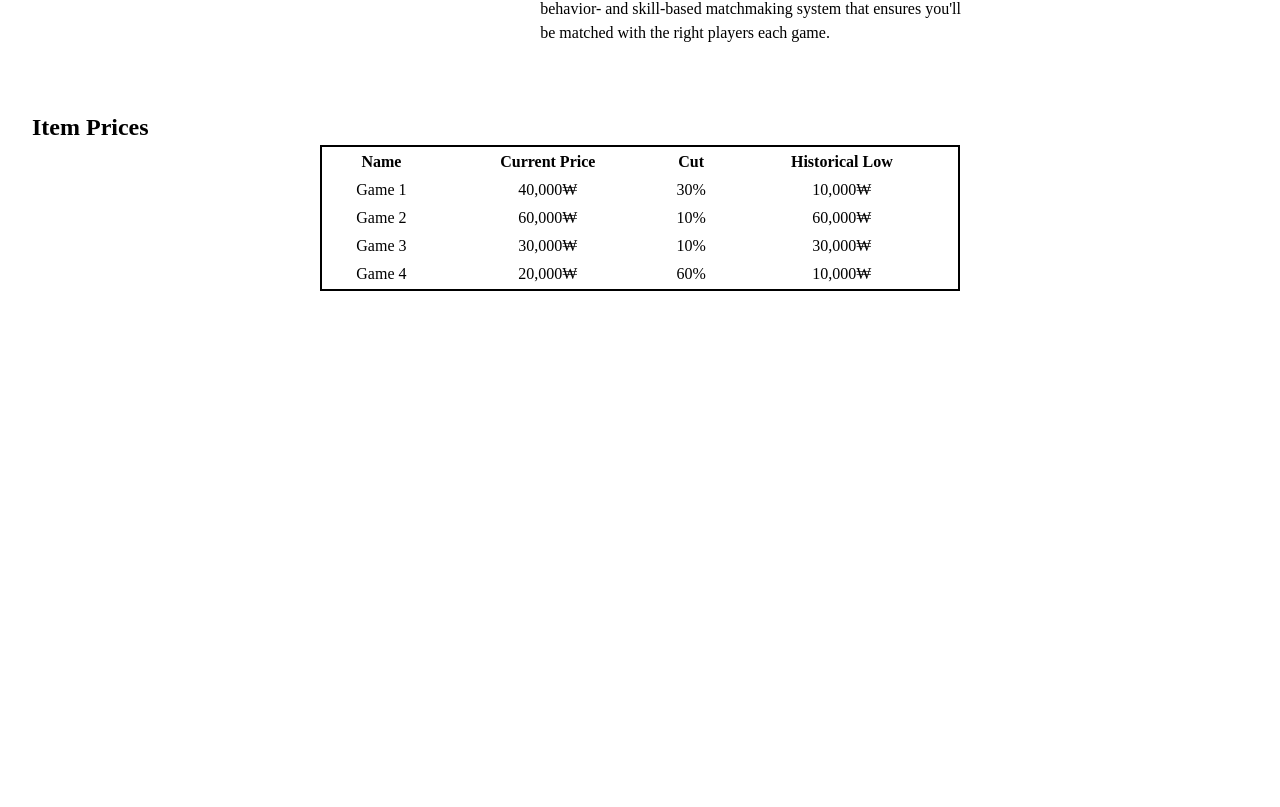
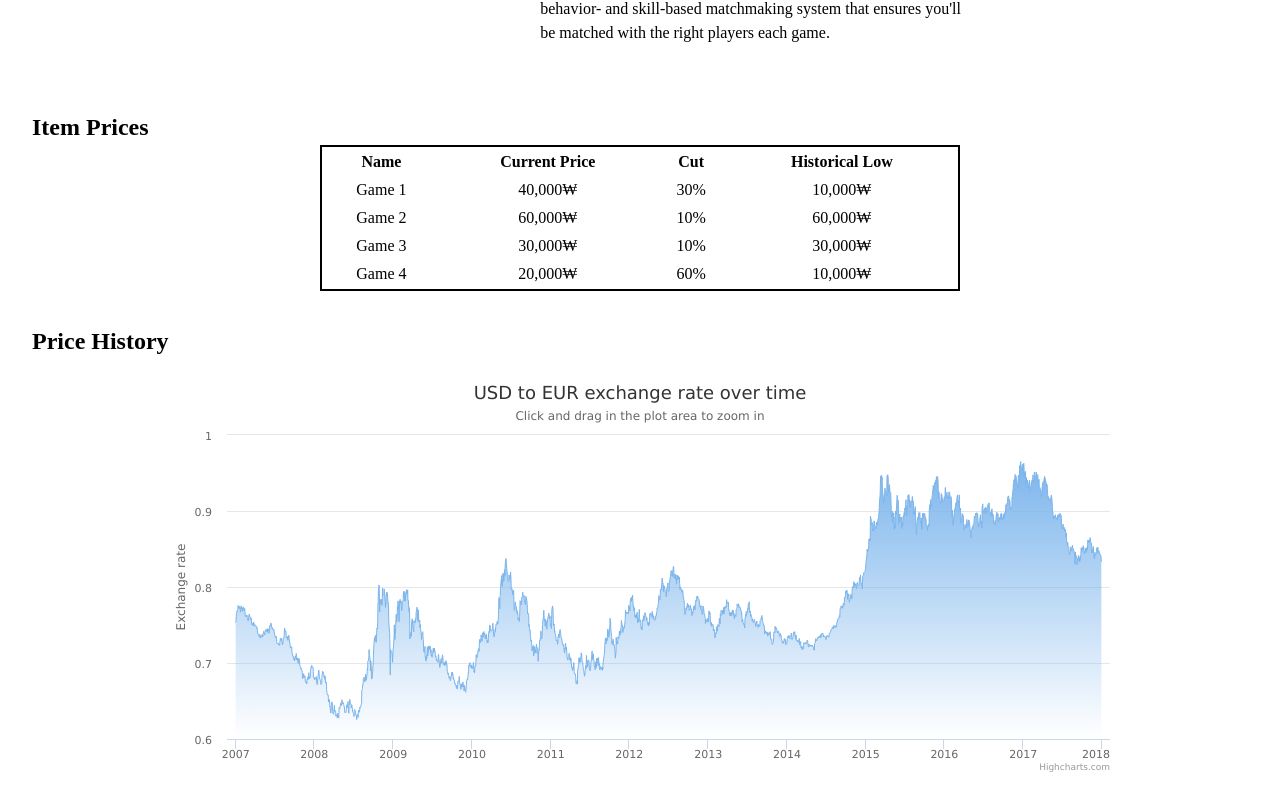
Before and after one commit to Resdayn/goorm-k8s-Finalproject-client, a React (Create React App) app: page /1 in a window 1280 px wide. Shown: the part 954-1761 px from the top of the page. Before the commit the page ends 1277 px from the top, so only its background shows below. Built offline with nearby package versions, Linux system fonts and the light colour scheme.

Commit message:
added PriceHistory.js component in the ProfilePage route

```diff
--- a/src/pages/ProfilePage.js
+++ b/src/pages/ProfilePage.js
@@ -1,11 +1,13 @@
 import ItemDisplay from "../components/ItemDisplay";
 import ItemPrices from "../components/ItemPrices";
+import PriceHistory from "../components/PriceHistory";
 
 const ProfilePage = () => {
   return (
     <section>
       <ItemDisplay />
       <ItemPrices />
+      <PriceHistory />
     </section>
   );
 };
```
